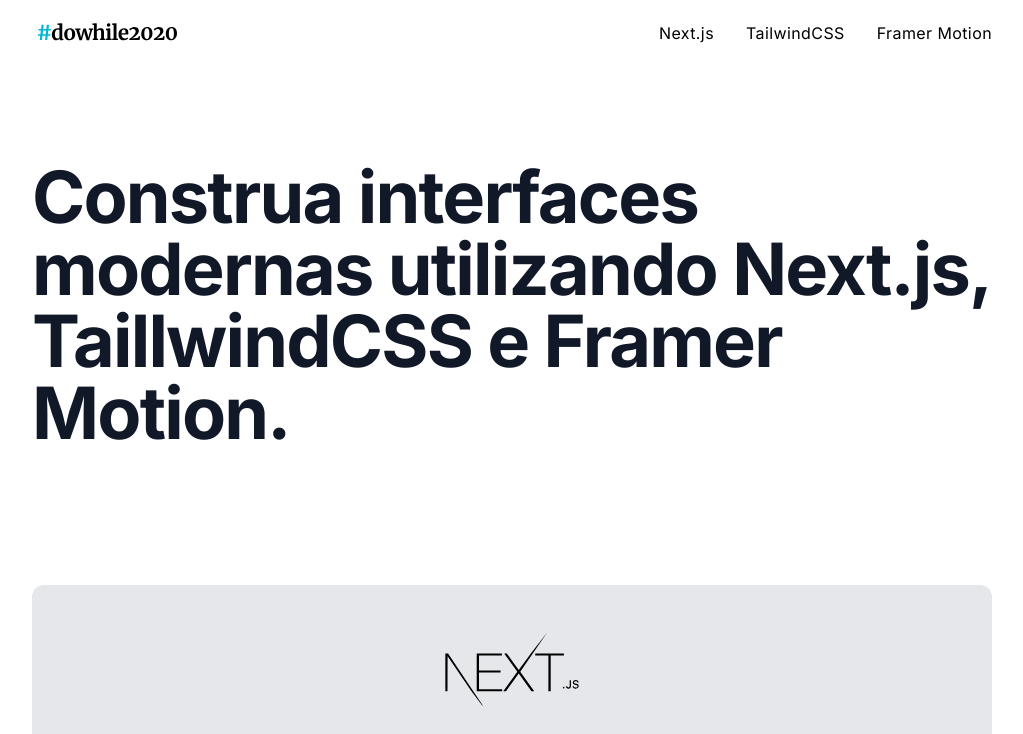
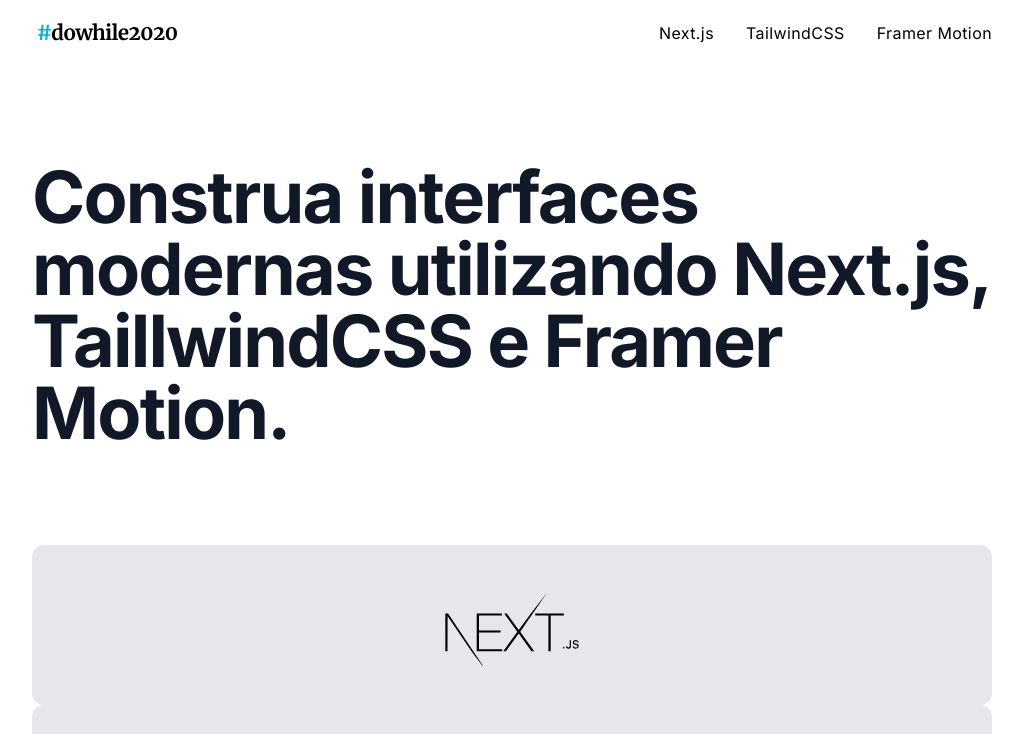
Before and after one commit to thallesyasmim/Futuristic-interface, a Next.js app: page / in a window 1280 px wide. Shown: the top 734 px of the page, without its empty margins (128-1151 px from the left). Built offline with nearby package versions, Linux system fonts and the light colour scheme.

Commit message:
Remove margin-top

```diff
--- a/components/Card.tsx
+++ b/components/Card.tsx
@@ -11,7 +11,7 @@
 const Card: React.FC<CardProps> = ({ href, imgSrc, layoutId }) => { /* LayoutID - It must be the same between two pages to be able to animate with Framer Motion */
     return (
         <Link href={href}>
-            <div className="relative h-20 md:h-40 bg-gray-200 hover:bg-gray-50 rounded-xl cursor-pointer transition mt-10">
+            <div className="relative h-20 md:h-40 bg-gray-200 hover:bg-gray-50 rounded-xl cursor-pointer transition">
             <motion.img className="w-full h-full" src={imgSrc} alt="Next.js" layoutId={layoutId} />
             </div>
         </Link>
```
